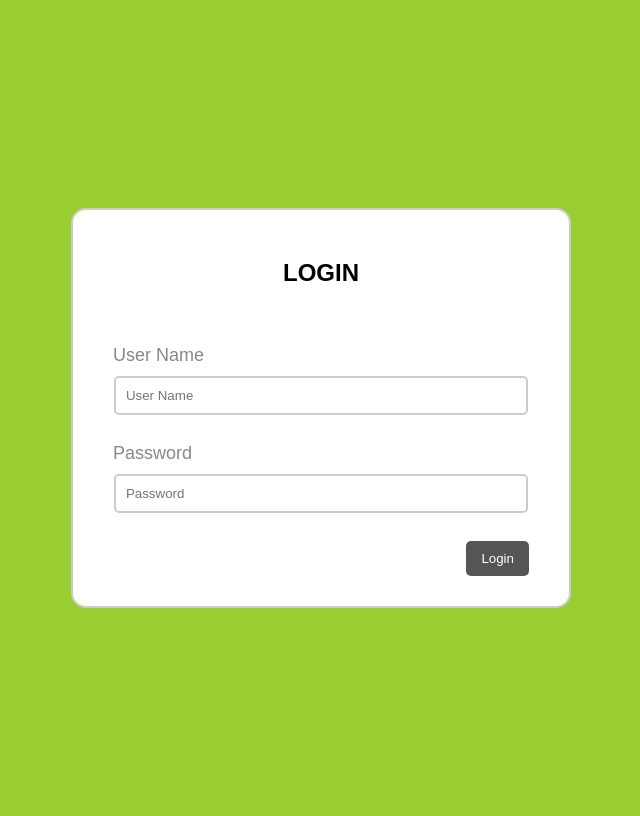
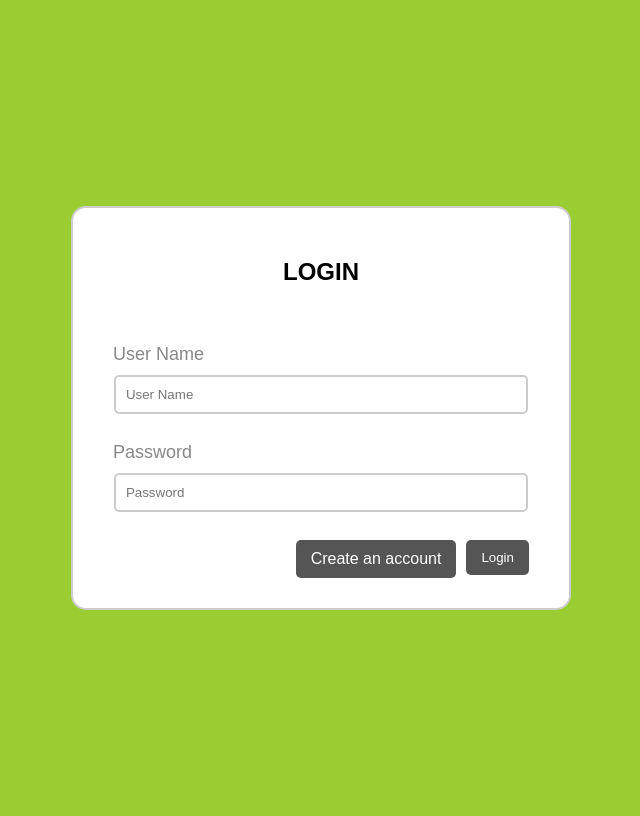
Before and after one commit to Guigstyyle/Projet_php_r301, a PHP site: page / in a window 1280 px wide. Shown: the whole page, without its empty margins (319-959 px from the left). Run offline with PHP 8.4, Linux system fonts and the light colour scheme.

Commit message:
Update index.php
ajout de la fonction d'inscription

```diff
--- a/index.php
+++ b/index.php
@@ -17,6 +17,7 @@
         <input type="password" name="password" placeholder="Password"><br>
 
         <button type="submit"> Login </button>
+        <a href="signup.php" class="ca">Create an account</a>
     </form>
 </body>
 </html>
```
